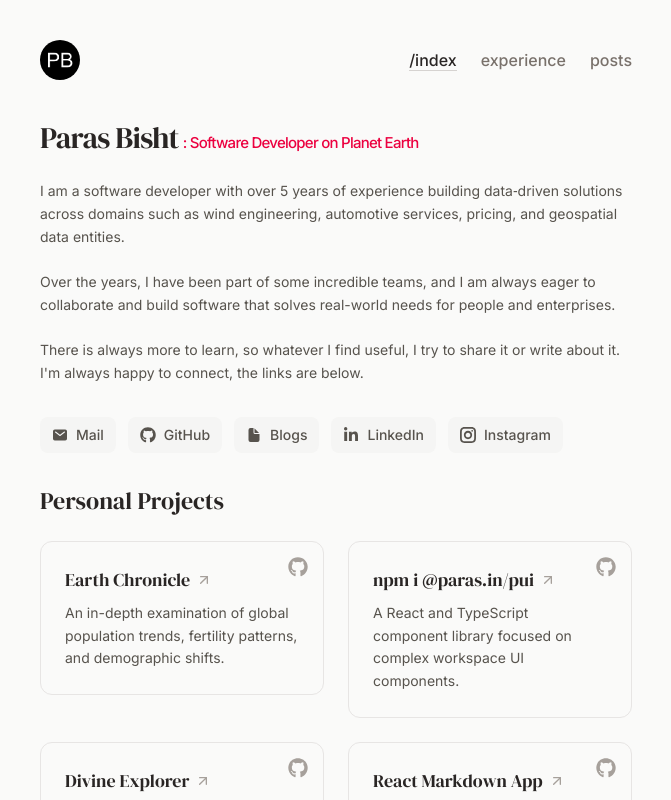
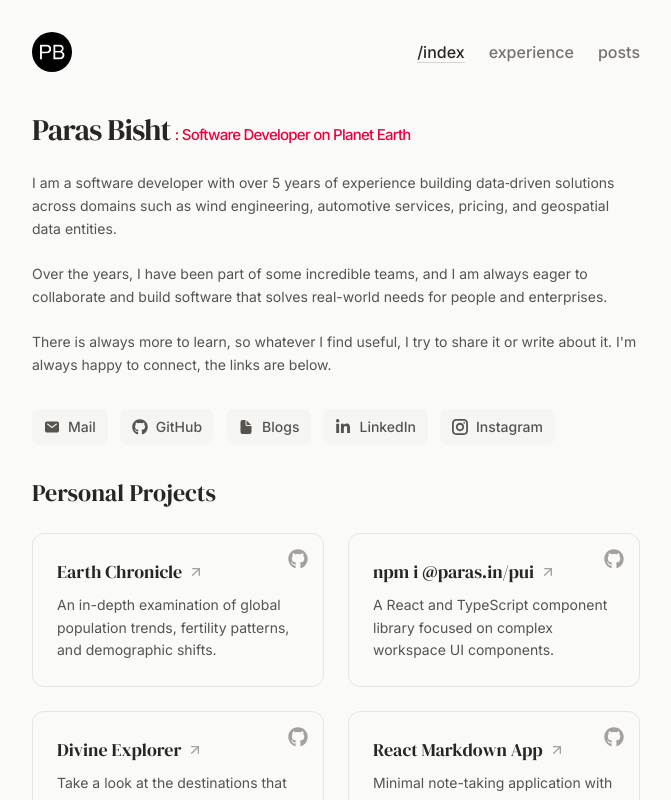
Before and after one commit to itsparasbisht/new-portfolio, a Next.js app: page / in a window 1280 px wide. Shown: the top 800 px of the page, without its empty margins (304-975 px from the left). Built offline with nearby package versions, Linux system fonts and the light colour scheme.

Commit message:
style changes

```diff
--- a/src/app/experience/page.tsx
+++ b/src/app/experience/page.tsx
@@ -32,7 +32,7 @@ const experiences = [
   },
   {
     logo: "/experience/sirpi.jpg",
-    company: "SirpiDataScience",
+    company: "Sirpi Data Science",
     roles: [
       {
         role: "Frontend Team Lead",
--- a/src/app/layout.tsx
+++ b/src/app/layout.tsx
@@ -67,7 +67,7 @@ export default function RootLayout({
   return (
     <html lang="en">
       <body
-        className={`${dmSerif.variable} ${inter.variable} antialiased bg-stone-50 max-w-2xl mx-auto p-10`}
+        className={`${dmSerif.variable} ${inter.variable} antialiased bg-stone-50 max-w-2xl mx-auto p-6 sm:p-8`}
       >
         <Header />
         <main>{children}</main>
--- a/src/app/page.tsx
+++ b/src/app/page.tsx
@@ -75,8 +75,8 @@ export default function Home() {
     <section className="text-stone-600">
       <h1 className="text-3xl font-serif text-stone-800 tracking-tight">
         Paras Bisht
-        <span className="font-medium text-[15px] text-rose-600 ml-1 font-sans">
-          : Software Developer on Planet Earth
+        <span className="block sm:inline font-medium text-[15px] text-rose-600 sm:ml-1 font-sans">
+          <span className="hidden sm:inline">: </span>Software Developer on Planet Earth
         </span>
       </h1>
 
```
